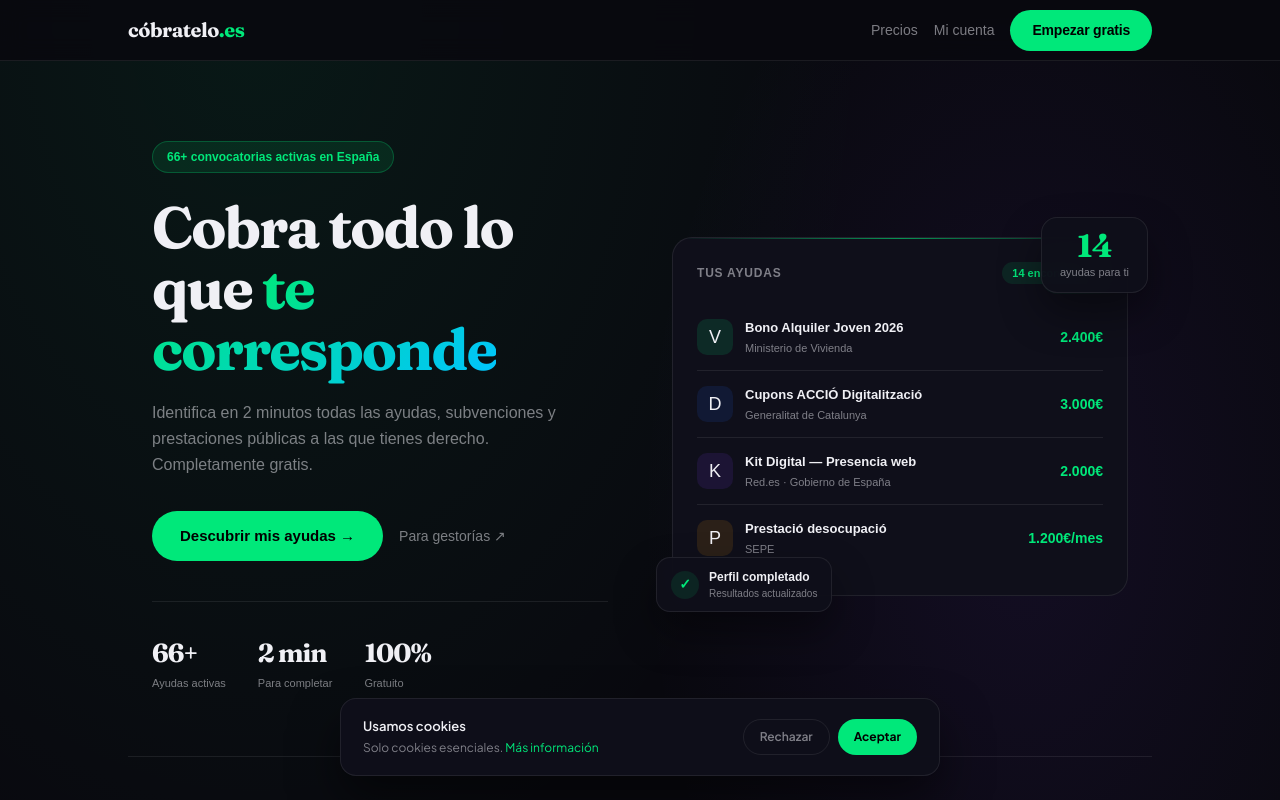
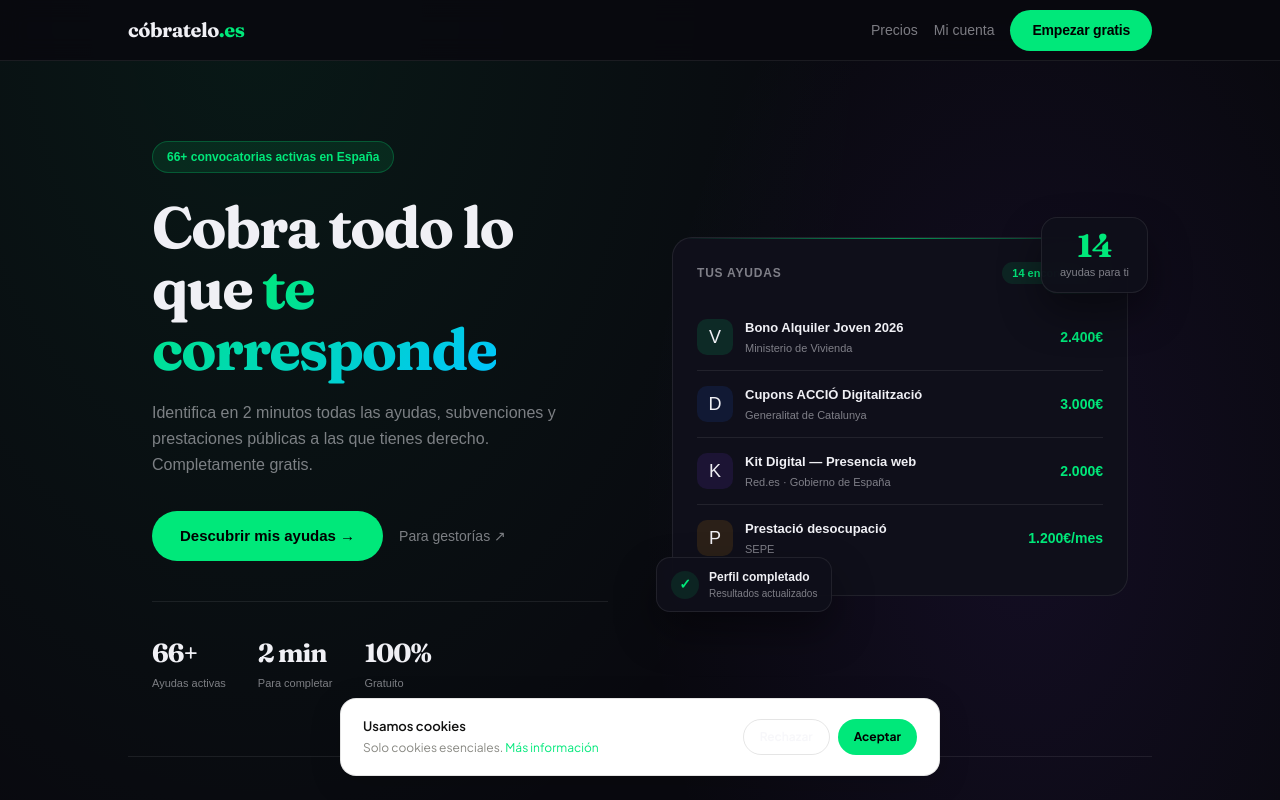
Before and after one commit to enki1982/cobratelo, a Next.js app: page / in a window 1280 px wide. Shown: the top 800 px of the page. Built offline with nearby package versions, Linux system fonts and the light colour scheme; no server answers; the database is empty.

Commit message:
fix: cookie banner blanco + logos con fondo pill visible

```diff
--- a/components/CookieBanner.js
+++ b/components/CookieBanner.js
@@ -17,16 +17,16 @@ export default function CookieBanner() {
 
   return (
     <div style={{ position: 'fixed', bottom: 24, left: '50%', transform: 'translateX(-50%)', zIndex: 9999, width: 'calc(100% - 48px)', maxWidth: 600 }}>
-      <div style={{ background: 'rgba(15,15,26,0.97)', border: `1px solid ${C.border}`, borderRadius: 16, padding: '18px 22px', backdropFilter: 'blur(20px)', boxShadow: '0 24px 48px rgba(0,0,0,0.5)', display: 'flex', alignItems: 'center', gap: 20, flexWrap: 'wrap' }}>
+      <div style={{ background: '#ffffff', border: '1px solid rgba(0,0,0,0.1)', borderRadius: 16, padding: '18px 22px', backdropFilter: 'blur(20px)', boxShadow: '0 8px 32px rgba(0,0,0,0.15)', display: 'flex', alignItems: 'center', gap: 20, flexWrap: 'wrap' }}>
         <div style={{ flex: 1, minWidth: 180 }}>
-          <p style={{ fontSize: 13, color: C.text, fontWeight: 600, marginBottom: 3 }}>Usamos cookies</p>
-          <p style={{ fontSize: 12, color: C.muted, lineHeight: 1.5 }}>
+          <p style={{ fontSize: 13, color: '#111110', fontWeight: 600, marginBottom: 3 }}>Usamos cookies</p>
+          <p style={{ fontSize: 12, color: '#888882', lineHeight: 1.5 }}>
             Solo cookies esenciales.{' '}
             <Link href="/cookies" style={{ color: C.green, textDecoration: 'none' }}>Más información</Link>
           </p>
         </div>
         <div style={{ display: 'flex', gap: 8, flexShrink: 0 }}>
-          <button onClick={rechazar} style={{ background: 'transparent', border: `1px solid ${C.border}`, color: C.muted, fontSize: 12, fontWeight: 600, padding: '8px 16px', borderRadius: 100, cursor: 'pointer' }}>
+          <button onClick={rechazar} style={{ background: 'transparent', border: '1px solid rgba(0,0,0,0.1)', color: C.muted, fontSize: 12, fontWeight: 600, padding: '8px 16px', borderRadius: 100, cursor: 'pointer' }}>
             Rechazar
           </button>
           <button onClick={aceptar} style={{ background: C.green, border: 'none', color: '#000', fontSize: 12, fontWeight: 700, padding: '8px 16px', borderRadius: 100, cursor: 'pointer' }}>
```
